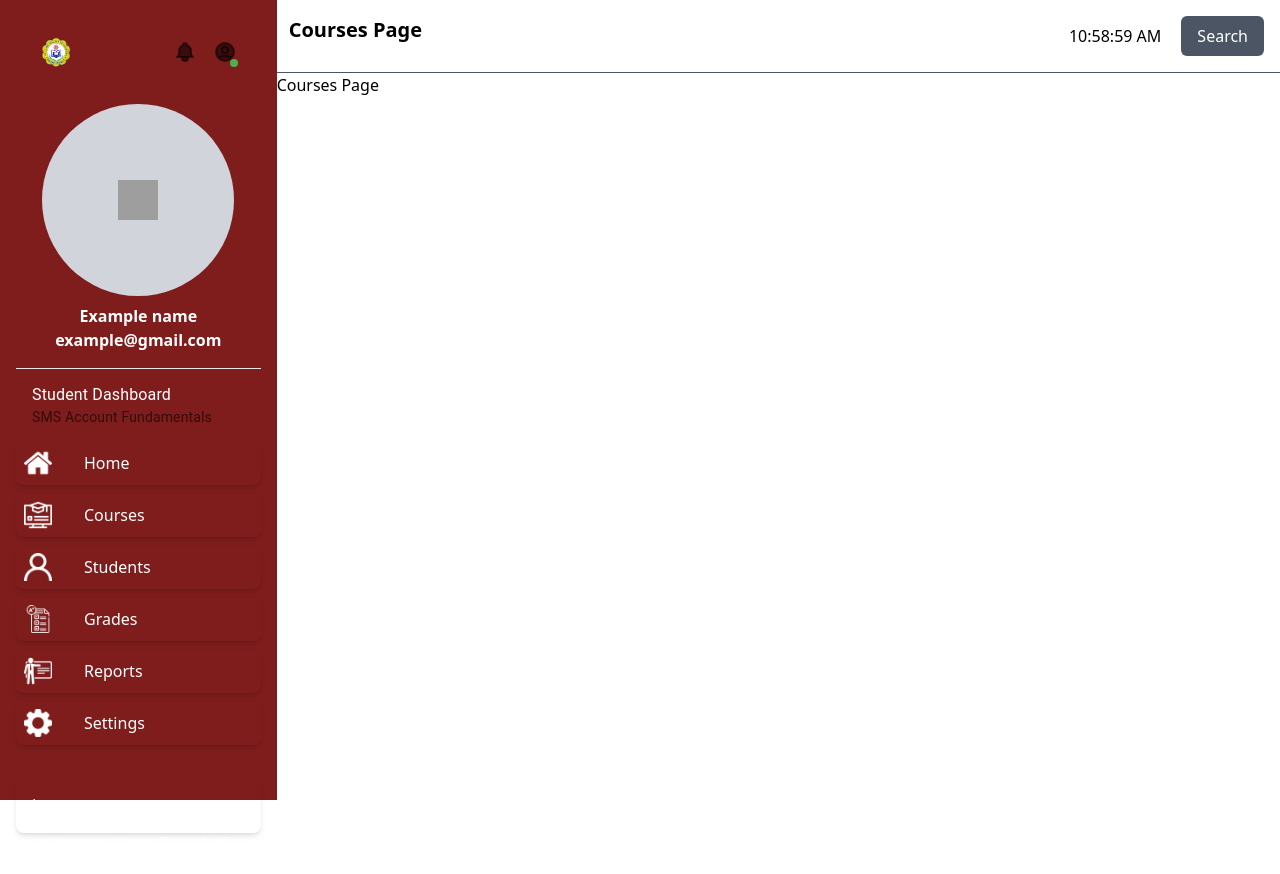
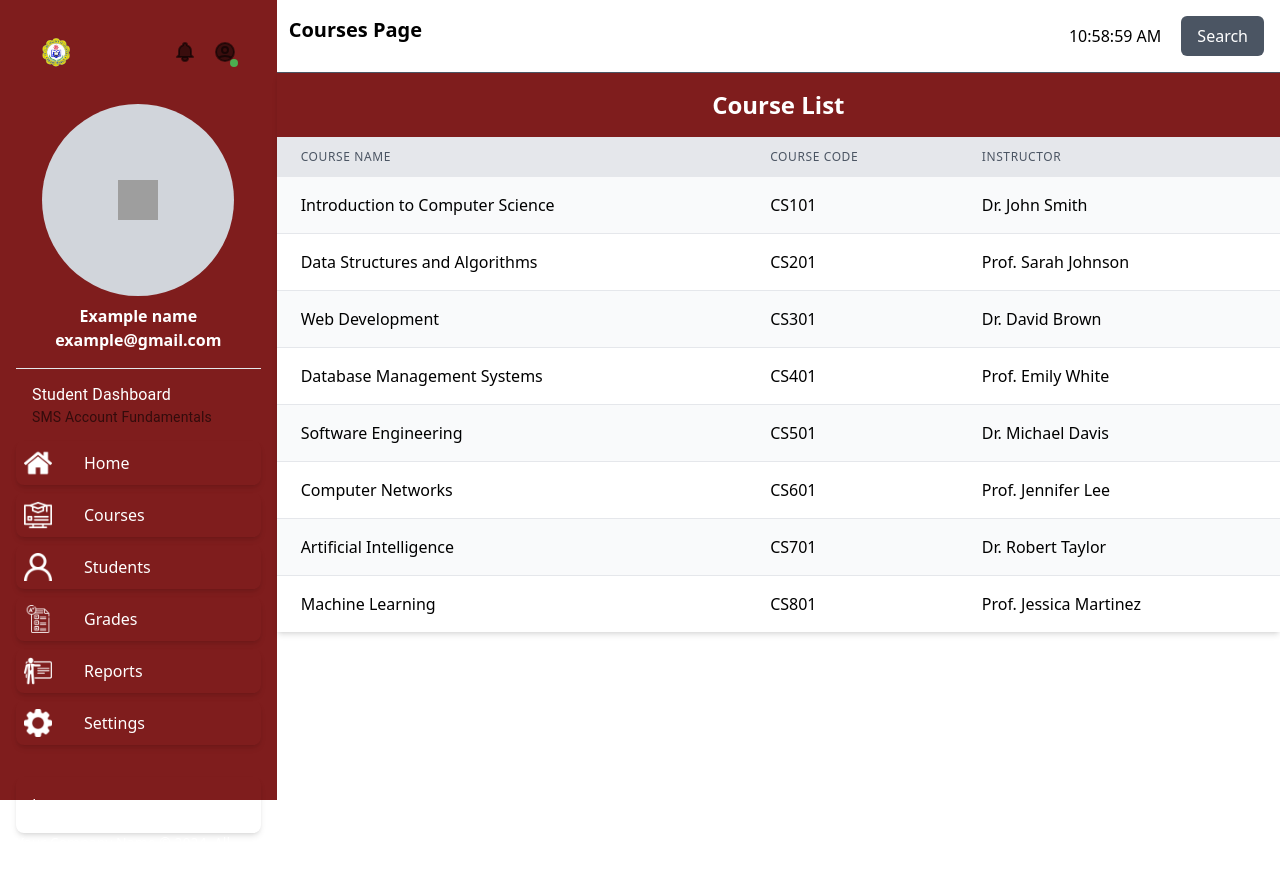
Before and after one commit to Richeese1/grading-system, a React (Create React App) app: page /grading-system/courses in a window 1280 px wide. Shown: the top 874 px of the page. Built offline with nearby package versions, Linux system fonts and the light colour scheme; grey boxes are pictures that could not be loaded.

Commit message:
Add report table and courses table

```diff
--- /dev/null
+++ b/src/components/pages/Courses.json
@@ -0,0 +1,42 @@
+[
+  {
+    "course_name": "Introduction to Computer Science",
+    "course_code": "CS101",
+    "instructor": "Dr. John Smith"
+  },
+  {
+    "course_name": "Data Structures and Algorithms",
+    "course_code": "CS201",
+    "instructor": "Prof. Sarah Johnson"
+  },
+  {
+    "course_name": "Web Development",
+    "course_code": "CS301",
+    "instructor": "Dr. David Brown"
+  },
+  {
+    "course_name": "Database Management Systems",
+    "course_code": "CS401",
+    "instructor": "Prof. Emily White"
+  },
+  {
+    "course_name": "Software Engineering",
+    "course_code": "CS501",
+    "instructor": "Dr. Michael Davis"
+  },
+  {
+    "course_name": "Computer Networks",
+    "course_code": "CS601",
+    "instructor": "Prof. Jennifer Lee"
+  },
+  {
+    "course_name": "Artificial Intelligence",
+    "course_code": "CS701",
+    "instructor": "Dr. Robert Taylor"
+  },
+  {
+    "course_name": "Machine Learning",
+    "course_code": "CS801",
+    "instructor": "Prof. Jessica Martinez"
+  }
+]
--- a/src/components/pages/CoursesPage.jsx
+++ b/src/components/pages/CoursesPage.jsx
@@ -1,13 +1,51 @@
-import React from "react";
 import Header from "../common/Header";
+import React, { useState } from "react";
+import DUMMY_DATA from "./Courses.json";
 
 const CoursesPage = () => {
+  const [courses, setCourses] = useState(DUMMY_DATA);
   return (
     <>
       <Header pageTitle={"Courses Page"} />
-      <div>
-        <h1>Courses Page</h1>
-        {/* Content for Courses Page */}
+      <div className="w-full bg-white shadow-md overflow-hidden">
+        <h2 className="text-center text-2xl font-bold py-4 bg-red-900 text-white">
+          Course List
+        </h2>
+        <div className="overflow-x-auto">
+          <table className="w-full">
+            <thead>
+              <tr className="bg-gray-200">
+                <th className="px-6 py-3 text-left text-xs font-medium text-gray-600 uppercase tracking-wider">
+                  Course Name
+                </th>
+                <th className="px-6 py-3 text-left text-xs font-medium text-gray-600 uppercase tracking-wider">
+                  Course Code
+                </th>
+                <th className="px-6 py-3 text-left text-xs font-medium text-gray-600 uppercase tracking-wider">
+                  Instructor
+                </th>
+              </tr>
+            </thead>
+            <tbody className="bg-white divide-y divide-gray-200">
+              {courses.map((course, index) => (
+                <tr
+                  key={index}
+                  className={index % 2 === 0 ? "bg-gray-50" : "bg-white"}
+                >
+                  <td className="px-6 py-4 whitespace-nowrap">
+                    {course.course_name}
+                  </td>
+                  <td className="px-6 py-4 whitespace-nowrap">
+                    {course.course_code}
+                  </td>
+                  <td className="px-6 py-4 whitespace-nowrap">
+                    {course.instructor}
+                  </td>
+                </tr>
+              ))}
+            </tbody>
+          </table>
+        </div>
       </div>
     </>
   );
--- /dev/null
+++ b/src/components/pages/Report.json
@@ -0,0 +1,32 @@
+[
+  {
+    "name": "Zhyrol Garcia",
+    "student_id": "000001",
+    "missing_schoolworks": 3
+  },
+  {
+    "name": "Jessica Smith",
+    "student_id": "000002",
+    "missing_schoolworks": 5
+  },
+  {
+    "name": "John Doe",
+    "student_id": "000003",
+    "missing_schoolworks": 1
+  },
+  {
+    "name": "Emily Johnson",
+    "student_id": "000004",
+    "missing_schoolworks": 2
+  },
+  {
+    "name": "Michael Williams",
+    "student_id": "000005",
+    "missing_schoolworks": 4
+  },
+  {
+    "name": "Sophia Brown",
+    "student_id": "000006",
+    "missing_schoolworks": 3
+  }
+]
--- a/src/components/pages/ReportsPage.jsx
+++ b/src/components/pages/ReportsPage.jsx
@@ -1,13 +1,62 @@
-import React from "react";
+import React, { useState } from "react";
 import Header from "../common/Header";
+import DUMMY_DATA from "./Report.json";
 
 const ReportsPage = () => {
+  const [students, setStudents] = useState(DUMMY_DATA);
+  const handlePrint = () => {
+    window.print();
+  };
+  const handleDownload = () => {
+    // Implement download functionality here
+    console.log("Download functionality");
+  };
   return (
     <>
       <Header pageTitle={"Reports Page"} />
-      <div>
-        <h1>Reports Page</h1>
-        {/* Content for Reports Page */}
+      <div className="container mx-auto">
+        <h2 className="text-2xl font-bold my-4">Student List</h2>
+        <table className="w-full border-collapse border border-gray-400">
+          <thead>
+            <tr className="bg-gray-200">
+              <th className="border border-gray-400 px-4 py-2">Name</th>
+              <th className="border border-gray-400 px-4 py-2">Student ID</th>
+              <th className="border border-gray-400 px-4 py-2">
+                Missing Schoolworks
+              </th>
+              <th className="border border-gray-400 px-4 py-2">Actions</th>
+            </tr>
+          </thead>
+          <tbody>
+            {students.map((student, index) => (
+              <tr key={index}>
+                <td className="border border-gray-400 px-4 py-2">
+                  {student.name}
+                </td>
+                <td className="border border-gray-400 px-4 py-2">
+                  {student.student_id}
+                </td>
+                <td className="border border-gray-400 px-4 py-2">
+                  {student.missing_schoolworks}
+                </td>
+                <td className="border border-gray-400 px-4 py-2">
+                  <button
+                    className="bg-blue-500 hover:bg-blue-700 text-white font-bold py-2 px-4 rounded mr-2"
+                    onClick={handlePrint}
+                  >
+                    Print
+                  </button>
+                  <button
+                    className="bg-green-500 hover:bg-green-700 text-white font-bold py-2 px-4 rounded"
+                    onClick={handleDownload}
+                  >
+                    Download
+                  </button>
+                </td>
+              </tr>
+            ))}
+          </tbody>
+        </table>
       </div>
     </>
   );
```
Also changed, not shown: src/index.css (indentation only).
